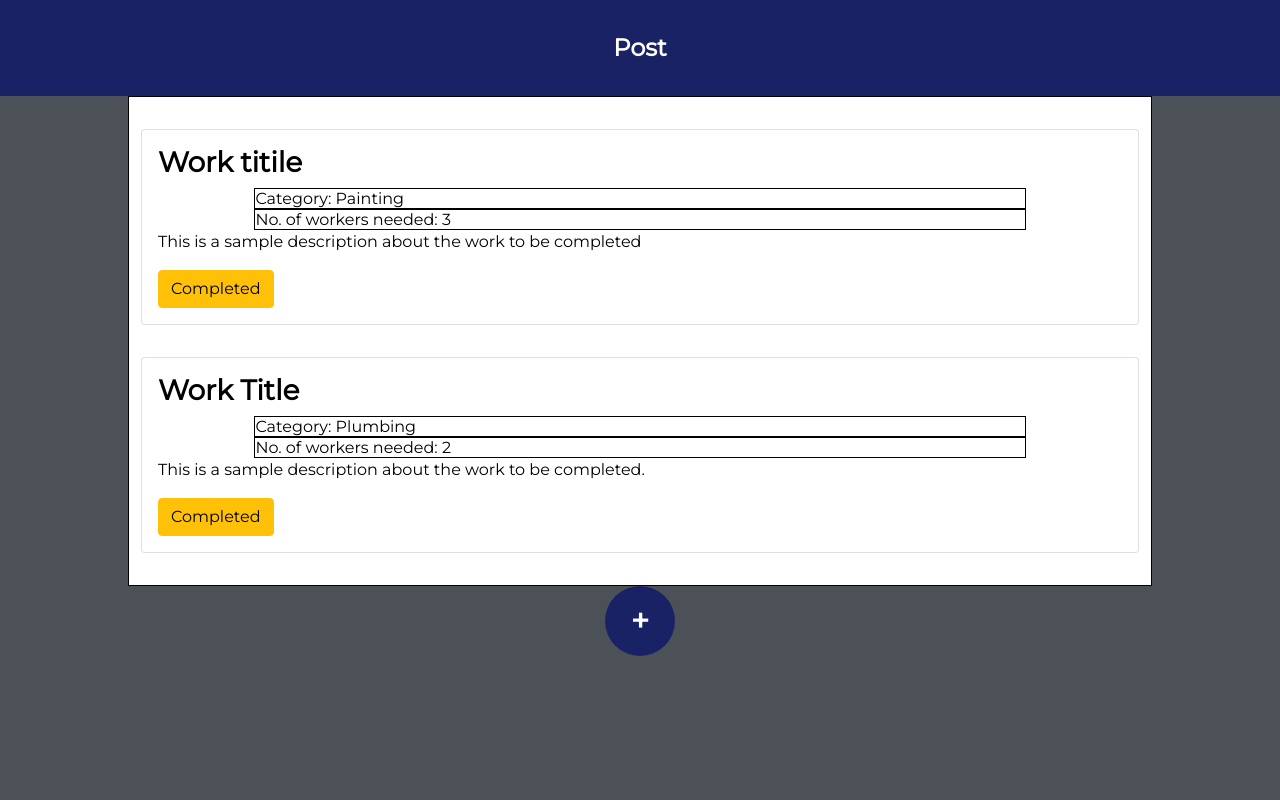
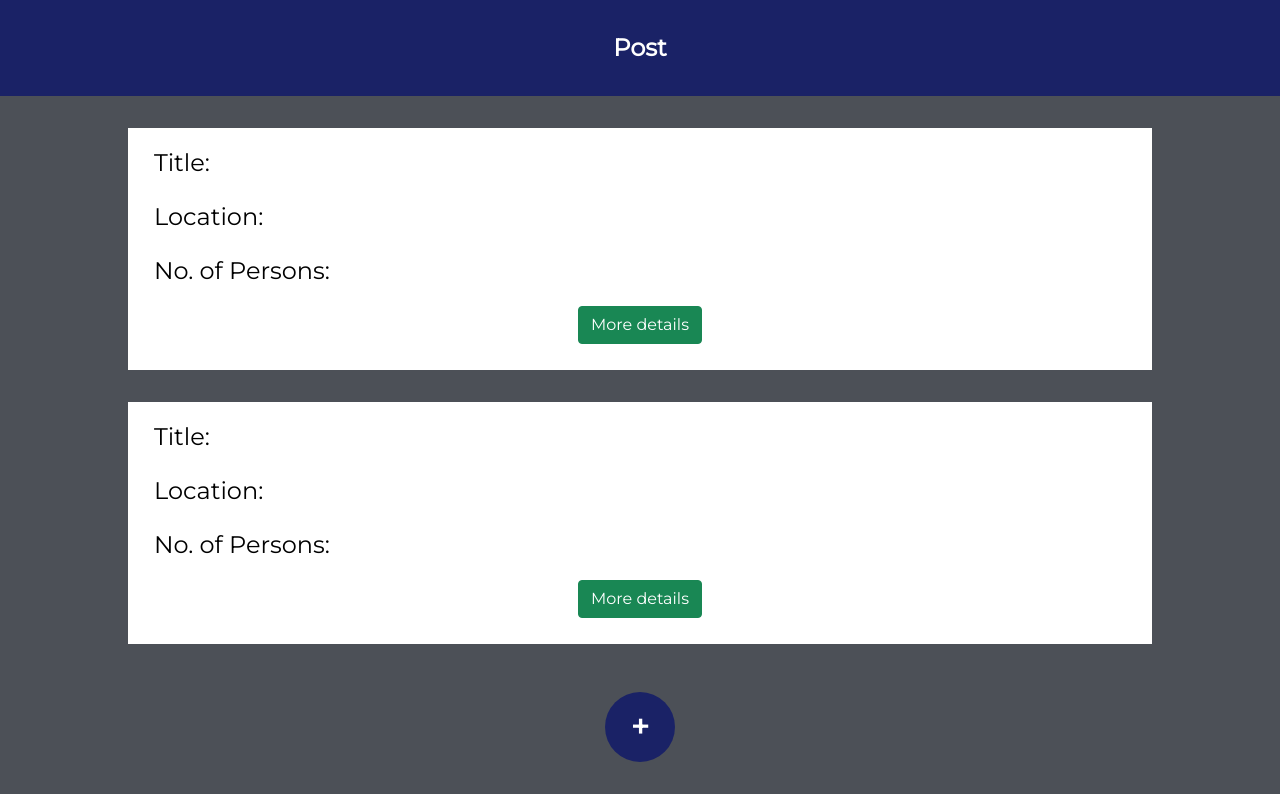
Before and after one commit to abelkmathew/2021_IBM_Code_Challenge_Informal-Workers-Management-Platform, a React (Create React App) app in the folder Frontend/frontend/: page /customerhome in a window 1280 px wide. Built offline with nearby package versions, Linux system fonts and the light colour scheme.

Commit message:
Worker/Customer Modifications

```diff
--- a/Frontend/frontend/src/components/Post/Post.js
+++ b/Frontend/frontend/src/components/Post/Post.js
@@ -3,24 +3,24 @@ import './post.css';
 
 function Post() {
 
-    const [dropdown, setDropdown] = useState(true);
+    const [dropdown, setDropdown] = useState(false);
 
     return (
         <div className="post">
             <div className="detailsBox">
-                <p id="title">Title</p>
-                <p id="location">Location</p>
-                <p id="persons">No. of Persons</p>
+                <p id="title">Title:</p>
+                <p id="location">Location:</p>
+                <p id="persons">No. of Persons:</p>
             </div>
             {dropdown ?
                 <div className="dropdown">
                     <p id="description">Lorem Ipsum is simply dummy text of the printing and typesetting industry. Lorem Ipsum has been the industry's standard dummy text ever since the 1500s, when an unknown printer took a galley of type and scrambled it to make a type specimen book. It has survived not only five centuries, but also the leap into electronic typesetting, remaining essentially unchanged. It was popularised in the 1960s with the release of Letraset sheets containing Lorem Ipsum passages, and more recently with desktop publishing software like Aldus PageMaker including versions of Lorem Ipsum.</p>
-                    <button onClick={()=> setDropdown(!dropdown)} id="viewless">View Less</button>
+                    <button className="btn btn-success" onClick={()=> setDropdown(!dropdown)} id="viewless">View Less</button>
                 </div>
 
                 :
                 <div className="dropdown">
-                <button onClick={()=> setDropdown(!dropdown)} id="moredetails">More details</button>
+                <button className="btn btn-success" onClick={()=> setDropdown(!dropdown)} id="moredetails">More details</button>
                 </div>
             }
 
--- a/Frontend/frontend/src/components/Post/post.css
+++ b/Frontend/frontend/src/components/Post/post.css
@@ -1,8 +1,15 @@
 .post{
     max-width: 80%;
-    border: 1px solid black;
+    /* border: 1px solid black; */
     background-color: white !important;
     margin: 0 auto;
+    margin-top: 2rem;
+    margin-bottom: 1rem;
+    padding-bottom: 1rem;
+    padding-top: 1rem;
+    padding-left: 1rem;
+    padding-right: 1rem;
+    color: black;
 }
 
 .detailsBox{
--- a/Frontend/frontend/src/pages/CustomerHome/CustomerHome.css
+++ b/Frontend/frontend/src/pages/CustomerHome/CustomerHome.css
@@ -1,6 +1,6 @@
 .customerHomepage{
     width: 100%;
-    height: 100vh;
+    height: 100%;
     color: #fff;
     background-color: #4c5057;
 
@@ -28,6 +28,8 @@
 .createBtn{
     text-align: center;
     margin: 0 auto;
+    padding-bottom: 2rem;
+    padding-top: 2rem;
 
 }
 .createBtn button{
--- a/Frontend/frontend/src/pages/CustomerHome/CustomerHome.js
+++ b/Frontend/frontend/src/pages/CustomerHome/CustomerHome.js
@@ -1,32 +1,17 @@
 import React from 'react'
 import './CustomerHome.css';
 import { Link } from 'react-router-dom';
+import Post from '../../components/Post/Post'
 
 function CustomerHome() {
     return (
         <div className="customerHomepage">
             <div className="HeadText">Post</div>
 
-        <div className="container post">
-            <div className="card" >
-                <div class="card-body">
-                    <h3 className="post-title">Work titile</h3>
-                    <h6 className="post">Category: Painting</h6>
-                    <h6 className="post">No. of workers needed: 3</h6>
-                    <p className="post-text">This is a sample description about the work to be completed</p>
-                    <button type="button" className="btn btn-warning">Completed</button>
-                </div>
-            </div>
-            <div className="card" >
-                <div class="card-body">
-                    <h3 className="post-title">Work Title</h3>
-                    <h6 className="post">Category: Plumbing</h6>
-                    <h6 className="post">No. of workers needed: 2</h6>
-                    <p className="post-text">This is a sample description about the work to be completed.</p>
-                    <button type="button" className="btn btn-warning">Completed</button>
-                </div>
-            </div>
-        </div>
+        <Post/>
+        <Post/>
+
+
         <div className="createBtn">
 
             <Link to="createpost"> <button type="button" class="btn ">+</button> </Link>
--- a/Frontend/frontend/src/pages/WorkerHome/WorkerHome.js
+++ b/Frontend/frontend/src/pages/WorkerHome/WorkerHome.js
@@ -5,6 +5,9 @@ import Post from '../../components/Post/Post'
 function WorkerHome() {
     return (
         <div className="workerhome">
+            <div className="HeadText">
+                Job Lists
+            </div>
             <Post />
             <Post />
         </div>
--- a/Frontend/frontend/src/pages/WorkerHome/workerhome.css
+++ b/Frontend/frontend/src/pages/WorkerHome/workerhome.css
@@ -1,3 +1,13 @@
 .workerhome{
-    width: 100vw;
+    width: 100%;
+    height: 100%;
+    color: #fff;
+    background-color: #4c5057;
 }
+.workerhome .HeadText{
+    text-align: center;
+    padding: 30px;
+    font-size: x-large;
+    font-weight: bold;
+    background-color: #1a2266;
+}
```
